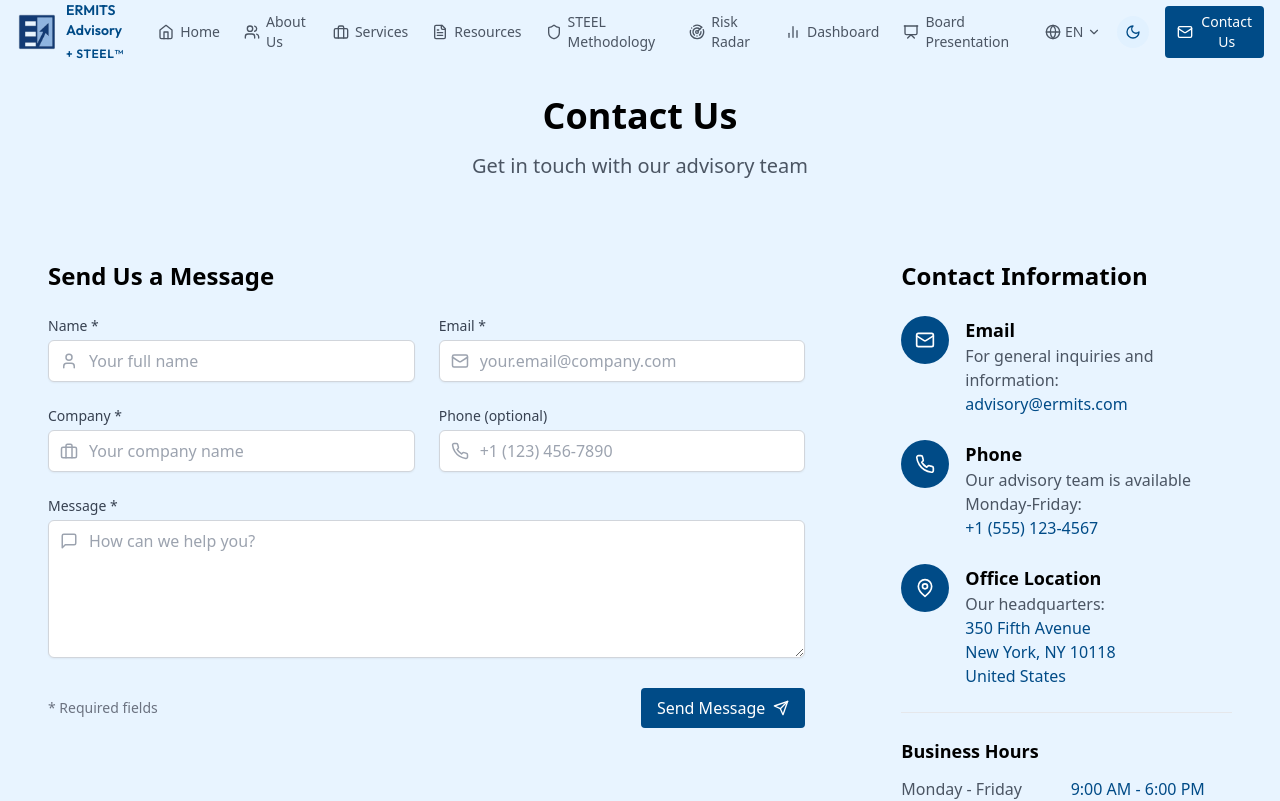
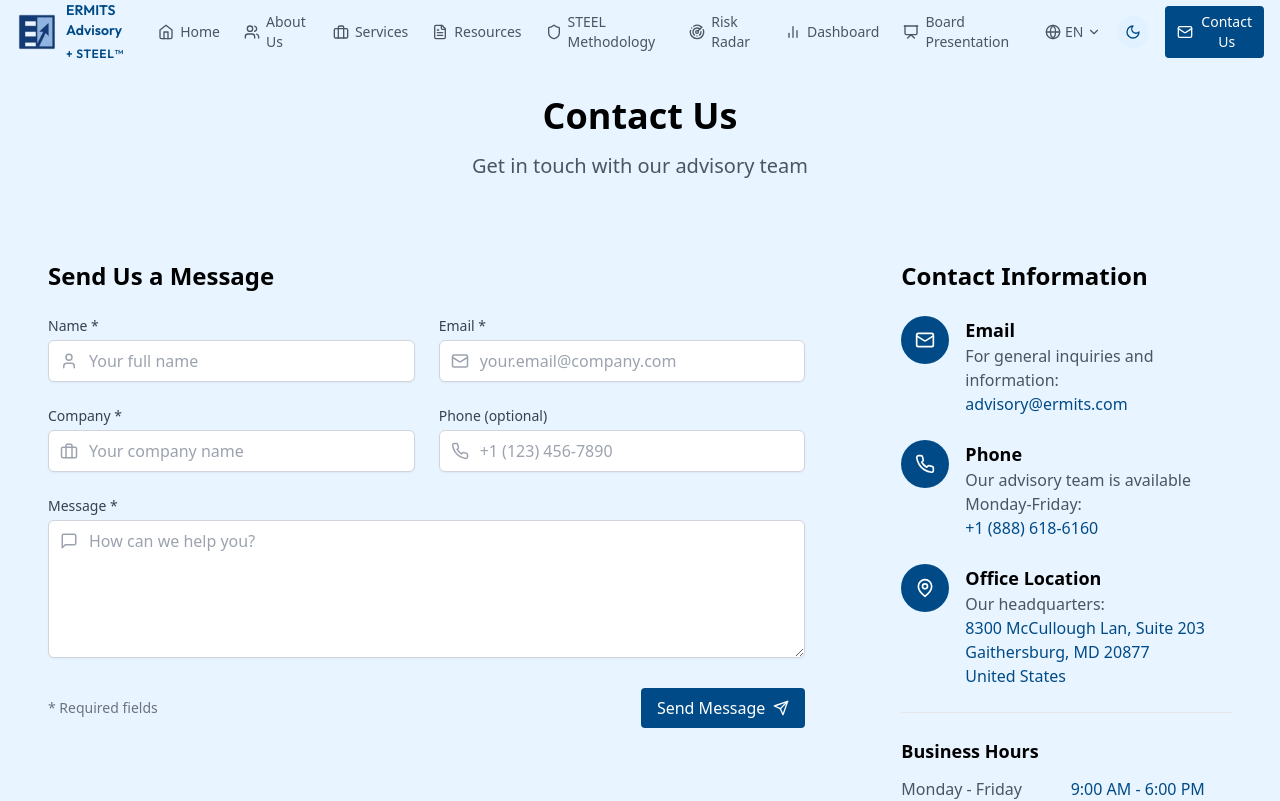
Before and after one commit to Facely1er/ermits-advisory.com, a React (Vite) app: page /contact in a window 1280 px wide. Shown: the top 801 px of the page. Built offline with nearby package versions, Linux system fonts and the light colour scheme.

Commit message:
Updated ContactPage.tsx

```diff
--- a/src/pages/ContactPage.tsx
+++ b/src/pages/ContactPage.tsx
@@ -355,7 +355,7 @@ export const ContactPage: React.FC = () => {
                     <h3 className="text-lg font-semibold dark:text-white">{t('contact.info.phoneTitle')}</h3>
                     <p className="text-gray-600 dark:text-gray-300">{t('contact.info.phoneDescription')}</p>
                     <a href="tel:+15551234567" className="text-navy dark:text-silver font-medium hover:underline">
-                      +1 (555) 123-4567
+                      +1 (888) 618-6160
                     </a>
                   </div>
                 </div>
@@ -368,8 +368,8 @@ export const ContactPage: React.FC = () => {
                     <h3 className="text-lg font-semibold dark:text-white">{t('contact.info.addressTitle')}</h3>
                     <p className="text-gray-600 dark:text-gray-300">{t('contact.info.addressDescription')}</p>
                     <address className="not-italic text-navy dark:text-silver">
-                      350 Fifth Avenue<br />
-                      New York, NY 10118<br />
+                      8300 McCullough Lan, Suite 203 <br />
+                      Gaithersburg, MD 20877<br />
                       United States
                     </address>
                   </div>
```
